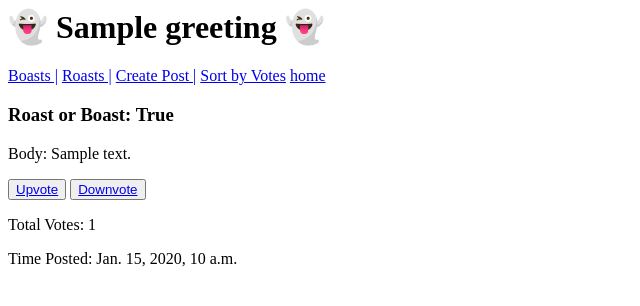
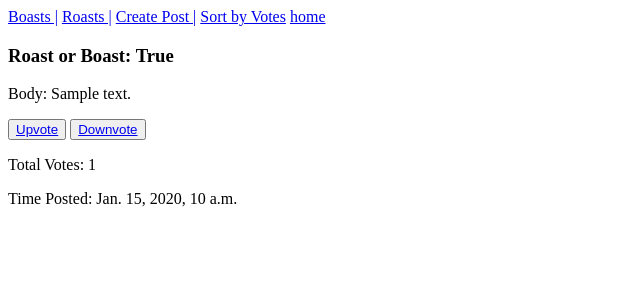
Before and after one commit to ZaliaMist/boasts-or-roasts-for-posts, a Django app: template templates/home.html in a window 1280 px wide. Shown: the top 306 px of the page, without its empty margins (0-640 px from the left). Run offline with Django 3.2, Linux system fonts and the light colour scheme; tables that the repository leaves empty hold one stand-in row (values such as "Sample post"); the template is opened without the code that fills it: values that come from a table or form of the project are taken from there, most other values are stand-ins (such as "Sample title", 1, 10 or a date in 2020).

Commit message:
fixed bug

```diff
--- a/ghost/views.py
+++ b/ghost/views.py
@@ -4,7 +4,7 @@ from ghost.forms import FormForBoastsAndRoasts
 
 def home_view(request):
     posts = ModelForBoastsAndRoasts.objects.all().order_by('-time')
-    return render(request, 'home.html', {'posts': posts}, greeting="Homepage")
+    return render(request, 'home.html', {'posts': posts})
 
 
 def boasts_view(request):
--- a/templates/home.html
+++ b/templates/home.html
@@ -1,6 +1,4 @@
 <header>
-
-<h1 id="greeting">&#128123 {{greeting}} &#128123</h1>
 
 <p>
     <a href="/boasts/">Boasts |</a>
@@ -21,11 +19,5 @@
     <button><a href="/dislike/{{post.id}}/">Downvote</a></button>
     <p>Total Votes: {{post.vote_holder}}</p>
     <p>Time Posted: {{post.time}}</p>
-
     {% endfor %}
 </div>
-
-<!-- {% for modelname in ModelForBoastsAndRoasts %}
-        <p>{{ ModelForBoastsAndRoasts.body }}</p>
-        <p>{{ ModelForBoastsAndRoasts.get_boast_display }}</p>
-{% endfor %} -->
```
